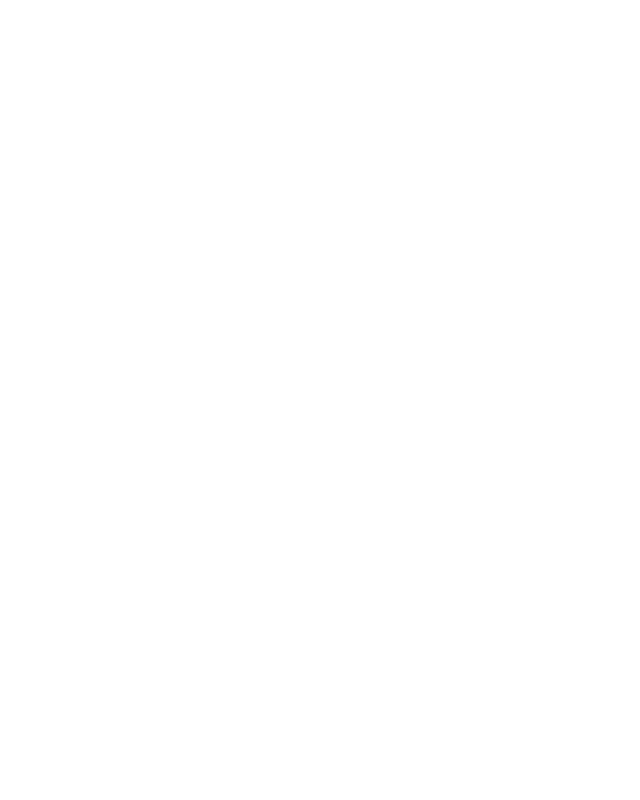
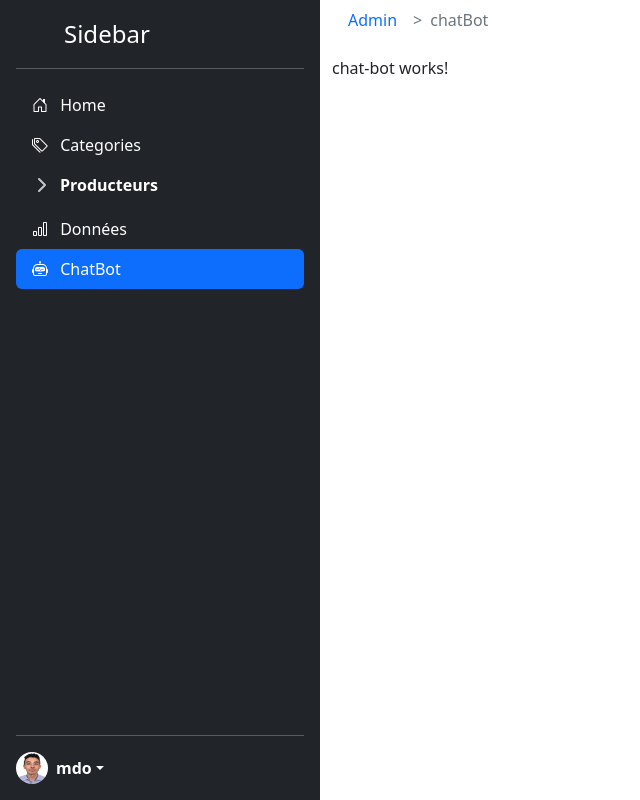
Before and after one commit to Soufiane-Boukssim/openDataSecured, an Angular app in the folder frontend/: page /admin/chatBot in a window 1280 px wide. Before the commit this address led to /. Shown: the whole page, without its empty margins (0-640 px from the left). Built offline with nearby package versions, Linux system fonts and the light colour scheme; sample sign-in values are in the browser's storage.

Commit message:
second commit

```diff
--- a/frontend/src/app/app.routes.ts
+++ b/frontend/src/app/app.routes.ts
@@ -6,6 +6,7 @@ import { HomeComponent } from './components/home/home.component';
 import { CategoriesComponent } from './components/categories/categories.component';
 import { DataSetComponent } from './components/data-set/data-set.component';
 import { AuthGuard } from './guards/auth.guard';
+import { ChatBotComponent } from './components/chat-bot/chat-bot.component';
 
 export const routes: Routes = [
   { path: '', redirectTo: 'admin/login', pathMatch: 'full' },
@@ -18,14 +19,17 @@ export const routes: Routes = [
         path: '',
         component: MainComponent,
         canActivate: [AuthGuard], // ✅ PROTECTION
+        // data: { breadcrumb: 'Admin' },  // <-- ici
         children: [
           {
             path: '',
             component: ContentComponent,
+            data: { breadcrumb: 'Admin' },  // <-- ici
             children: [
-              { path: 'home', component: HomeComponent },
-              { path: 'categories', component: CategoriesComponent },
-              { path: 'donnees', component: DataSetComponent },
+              { path: 'home', component: HomeComponent, data: { breadcrumb: 'Home' }  },
+              { path: 'categories', component: CategoriesComponent, data: { breadcrumb: 'Categories' } },
+              { path: 'donnees', component: DataSetComponent, data: { breadcrumb: 'Données' }  },
+              { path: 'chatBot', component: ChatBotComponent, data: { breadcrumb: 'chatBot' }  },
               { path: '', redirectTo: 'home', pathMatch: 'full' }
             ]
           }
--- /dev/null
+++ b/frontend/src/app/components/breadcrumb/breadcrumb.component.css
@@ -0,0 +1,23 @@
+.breadcrumb {
+  background-color: transparent;
+  padding: 0.5rem 1rem;
+  margin-bottom: 1rem;
+  list-style: none;
+  border-radius: 0.25rem;
+}
+
+.breadcrumb-item + .breadcrumb-item::before {
+  content: ">";
+  padding: 0 0.5rem;
+  color: #6c757d;
+}
+
+.breadcrumb-item a {
+  color: #0d6efd;
+  text-decoration: none;
+}
+
+.breadcrumb-item.active {
+  color: #6c757d;
+  pointer-events: none;
+}
--- /dev/null
+++ b/frontend/src/app/components/breadcrumb/breadcrumb.component.html
@@ -0,0 +1,18 @@
+<nav aria-label="breadcrumb" *ngIf="breadcrumbs.length">
+  <ol class="breadcrumb">
+    <li
+      *ngFor="let crumb of breadcrumbs; let last = last"
+      class="breadcrumb-item"
+      [ngClass]="{ 'active': last }"
+      [attr.aria-current]="last ? 'page' : null">
+
+      <ng-container *ngIf="!last; else lastBreadcrumb">
+        <a [routerLink]="crumb.url">{{ crumb.label }}</a>
+      </ng-container>
+
+      <ng-template #lastBreadcrumb>
+        <span>{{ crumb.label }}</span>
+      </ng-template>
+    </li>
+  </ol>
+</nav>
--- /dev/null
+++ b/frontend/src/app/components/breadcrumb/breadcrumb.component.ts
@@ -0,0 +1,62 @@
+import { CommonModule } from '@angular/common';
+import { Component, OnInit } from '@angular/core';
+import { ActivatedRoute, NavigationEnd, Router, RouterModule } from '@angular/router';
+import { filter, distinctUntilChanged } from 'rxjs/operators';
+
+interface BreadCrumb {
+  label: string;
+  url: string;
+}
+
+@Component({
+  selector: 'app-breadcrumb',
+  imports: [CommonModule,RouterModule],
+  templateUrl: './breadcrumb.component.html',
+  styleUrl: './breadcrumb.component.css'
+})
+
+export class BreadcrumbComponent implements OnInit {
+
+  breadcrumbs: BreadCrumb[] = [];
+
+  constructor(private router: Router, private activatedRoute: ActivatedRoute) {}
+
+  ngOnInit(): void {
+    // ✅ Première exécution manuelle pour cas de rafraîchissement
+    this.breadcrumbs = this.createBreadcrumbs(this.activatedRoute.root);
+
+    // ✅ Ensuite abonné aux changements de navigation
+
+    this.router.events.pipe(
+      filter(event => event instanceof NavigationEnd),
+      distinctUntilChanged()
+    ).subscribe(() => {
+      this.breadcrumbs = this.createBreadcrumbs(this.activatedRoute.root);
+    });
+  }
+
+  private createBreadcrumbs(route: ActivatedRoute, url: string = '', breadcrumbs: BreadCrumb[] = []): BreadCrumb[] {
+    const children: ActivatedRoute[] = route.children;
+
+    if (children.length === 0) {
+      return breadcrumbs;
+    }
+
+    for (const child of children) {
+      const routeURL: string = child.snapshot.url.map(segment => segment.path).join('/');
+      if (routeURL) {
+        url += `/${routeURL}`;
+      }
+
+      const label = child.snapshot.data['breadcrumb'];
+      if (label) {
+        breadcrumbs.push({ label, url });
+      }
+
+      return this.createBreadcrumbs(child, url, breadcrumbs);
+    }
+
+    return breadcrumbs;
+  }
+
+}
--- /dev/null
+++ b/frontend/src/app/components/chat-bot/chat-bot.component.html
@@ -0,0 +1 @@
+<p>chat-bot works!</p>
--- a/frontend/src/app/components/content/content.component.html
+++ b/frontend/src/app/components/content/content.component.html
@@ -1 +1,2 @@
+<app-breadcrumb></app-breadcrumb>
 <router-outlet></router-outlet>
--- a/frontend/src/app/components/content/content.component.ts
+++ b/frontend/src/app/components/content/content.component.ts
@@ -1,9 +1,10 @@
 import { Component } from '@angular/core';
 import { RouterOutlet } from '@angular/router';
+import { BreadcrumbComponent } from "../breadcrumb/breadcrumb.component";
 
 @Component({
   selector: 'app-content',
-  imports: [RouterOutlet],
+  imports: [RouterOutlet, BreadcrumbComponent],
   templateUrl: './content.component.html',
   styleUrl: './content.component.css'
 })
--- a/frontend/src/app/components/side-bar/side-bar.component.html
+++ b/frontend/src/app/components/side-bar/side-bar.component.html
@@ -57,6 +57,13 @@
         Données
       </a>
     </li>
+
+    <li>
+      <a routerLink="/admin/chatBot" routerLinkActive="active" class="nav-link text-white">
+        <i class="bi bi-robot me-2"></i>
+        ChatBot
+      </a>
+    </li>
   </ul>
 
 
--- a/frontend/src/app/pages/main/main.component.html
+++ b/frontend/src/app/pages/main/main.component.html
@@ -8,7 +8,7 @@
 
       <!-- Contenu : 9/12 de la largeur -->
       <div class="col-9">
-        <app-content></app-content>
+        <router-outlet></router-outlet>
       </div>
 
     </div>
--- a/frontend/src/app/pages/main/main.component.ts
+++ b/frontend/src/app/pages/main/main.component.ts
@@ -1,10 +1,10 @@
 import { Component } from '@angular/core';
 import { SideBarComponent } from "../../components/side-bar/side-bar.component";
-import { ContentComponent } from '../../components/content/content.component';
+import { RouterOutlet } from '@angular/router';
 
 @Component({
   selector: 'app-main',
-  imports: [SideBarComponent,ContentComponent],
+  imports: [SideBarComponent,RouterOutlet],
   templateUrl: './main.component.html',
   styleUrl: './main.component.css'
 })
```
Also changed, not shown: frontend/src/app/components/chat-bot/chat-bot.component.ts (added, +11 -0 lines), frontend/src/app/components/chat-bot/chat-bot.component.css (added), 2 other files (tests, documents, lock files or other folders).
